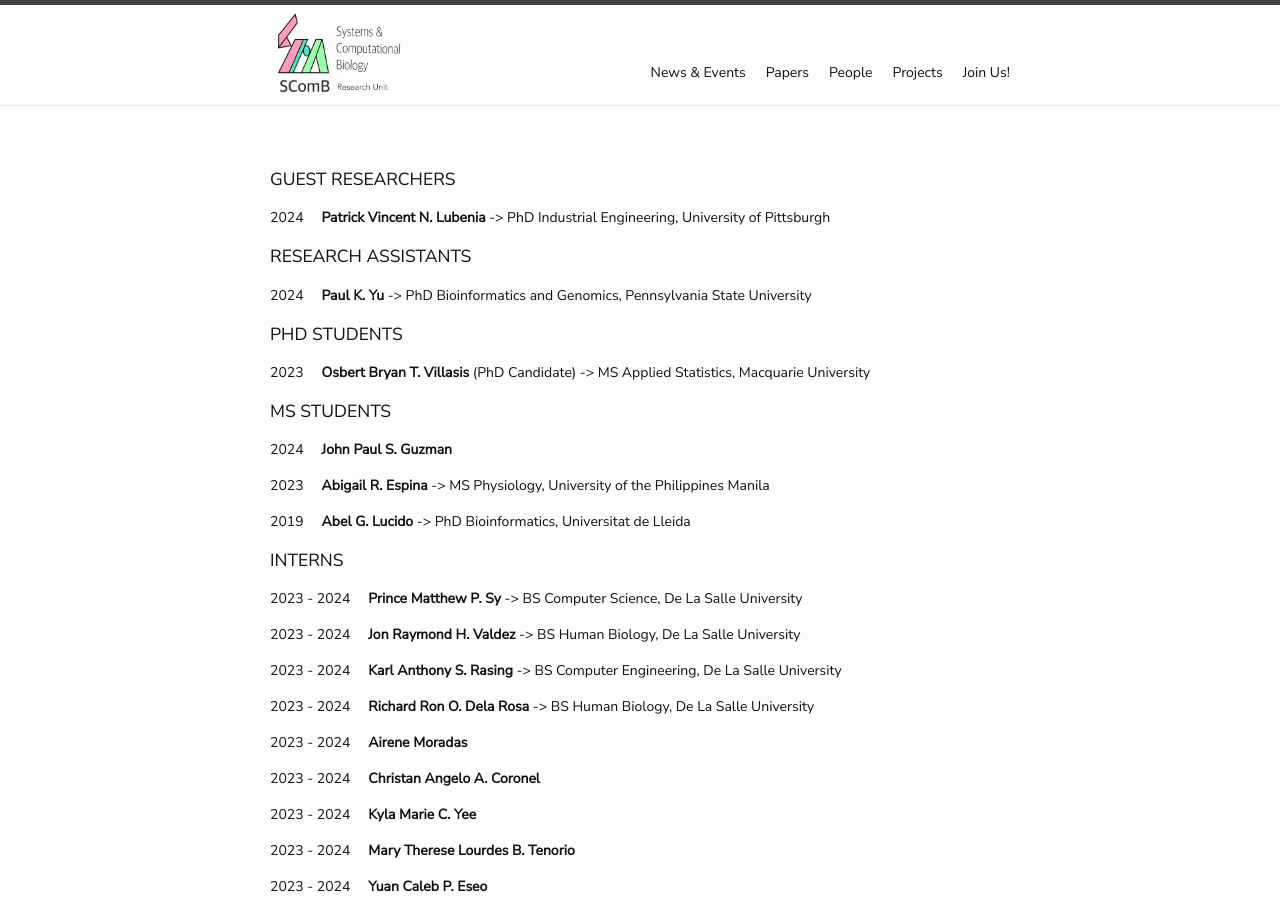
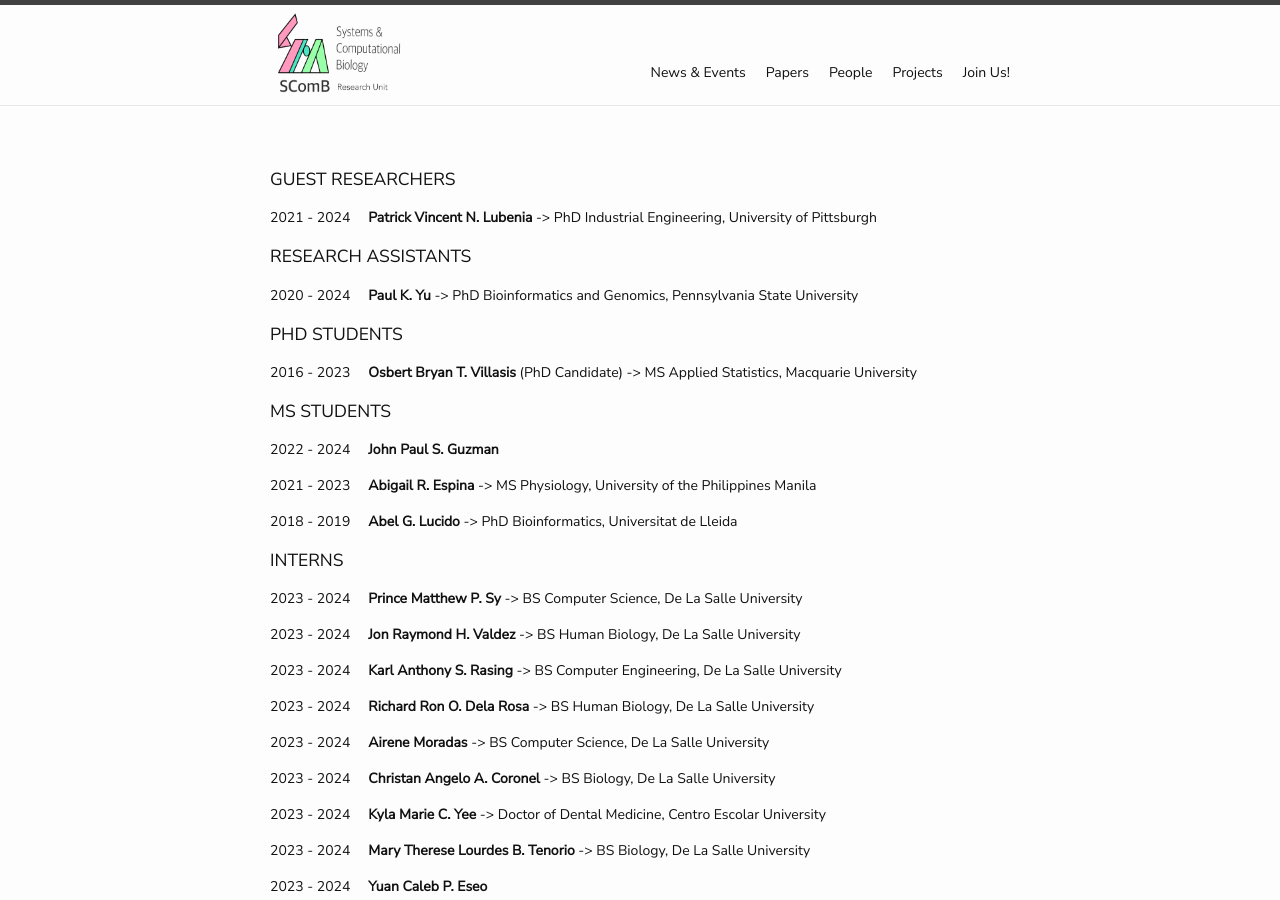
Before and after one commit to dlsu-scomb/dlsu-scomb.github.io, a Jekyll site: the page built from alumni.md, in a window 1280 px wide and 900 px high. Built offline with Jekyll 4.4.1, drawn with Linux system fonts in a browser that asks for light colours; nearby versions of some CDN libraries; a style sheet for code colours, icons or effects is not loaded.

Commit message:
Update alumni.md

```diff
--- a/alumni.md
+++ b/alumni.md
@@ -4,23 +4,23 @@ layout: page
 
 #### GUEST RESEARCHERS
 
-2024 &nbsp; &nbsp; **Patrick Vincent N. Lubenia** -> PhD Industrial Engineering, University of Pittsburgh
+2021 - 2024 &nbsp; &nbsp; **Patrick Vincent N. Lubenia** -> PhD Industrial Engineering, University of Pittsburgh
 
 #### RESEARCH ASSISTANTS
 
-2024 &nbsp; &nbsp; **Paul K. Yu** -> PhD Bioinformatics and Genomics, Pennsylvania State University
+2020 - 2024 &nbsp; &nbsp; **Paul K. Yu** -> PhD Bioinformatics and Genomics, Pennsylvania State University
 
 #### PHD STUDENTS
 
-2023 &nbsp; &nbsp; **Osbert Bryan T. Villasis** (PhD Candidate) -> MS Applied Statistics, Macquarie University
+2016 - 2023 &nbsp; &nbsp; **Osbert Bryan T. Villasis** (PhD Candidate) -> MS Applied Statistics, Macquarie University
 
 #### MS STUDENTS
 
-2024 &nbsp; &nbsp; **John Paul S. Guzman**
+2022 - 2024 &nbsp; &nbsp; **John Paul S. Guzman**
 
-2023 &nbsp; &nbsp; **Abigail R. Espina** -> MS Physiology, University of the Philippines Manila
+2021 - 2023 &nbsp; &nbsp; **Abigail R. Espina** -> MS Physiology, University of the Philippines Manila
 
-2019 &nbsp; &nbsp; **Abel G. Lucido** -> PhD Bioinformatics, Universitat de Lleida
+2018 - 2019 &nbsp; &nbsp; **Abel G. Lucido** -> PhD Bioinformatics, Universitat de Lleida
 
 #### INTERNS
 
@@ -32,13 +32,13 @@ layout: page
 
 2023 - 2024 &nbsp; &nbsp; **Richard Ron O. Dela Rosa** -> BS Human Biology, De La Salle University
 
-2023 - 2024 &nbsp; &nbsp; **Airene Moradas**
+2023 - 2024 &nbsp; &nbsp; **Airene Moradas** -> BS Computer Science, De La Salle University
 
-2023 - 2024 &nbsp; &nbsp; **Christan Angelo A. Coronel**
+2023 - 2024 &nbsp; &nbsp; **Christan Angelo A. Coronel** -> BS Biology, De La Salle University
 
-2023 - 2024 &nbsp; &nbsp; **Kyla Marie C. Yee**
+2023 - 2024 &nbsp; &nbsp; **Kyla Marie C. Yee** -> Doctor of Dental Medicine, Centro Escolar University
 
-2023 - 2024 &nbsp; &nbsp; **Mary Therese Lourdes B. Tenorio**
+2023 - 2024 &nbsp; &nbsp; **Mary Therese Lourdes B. Tenorio** -> BS Biology, De La Salle University
 
 2023 - 2024 &nbsp; &nbsp; **Yuan Caleb P. Eseo**
 
```
